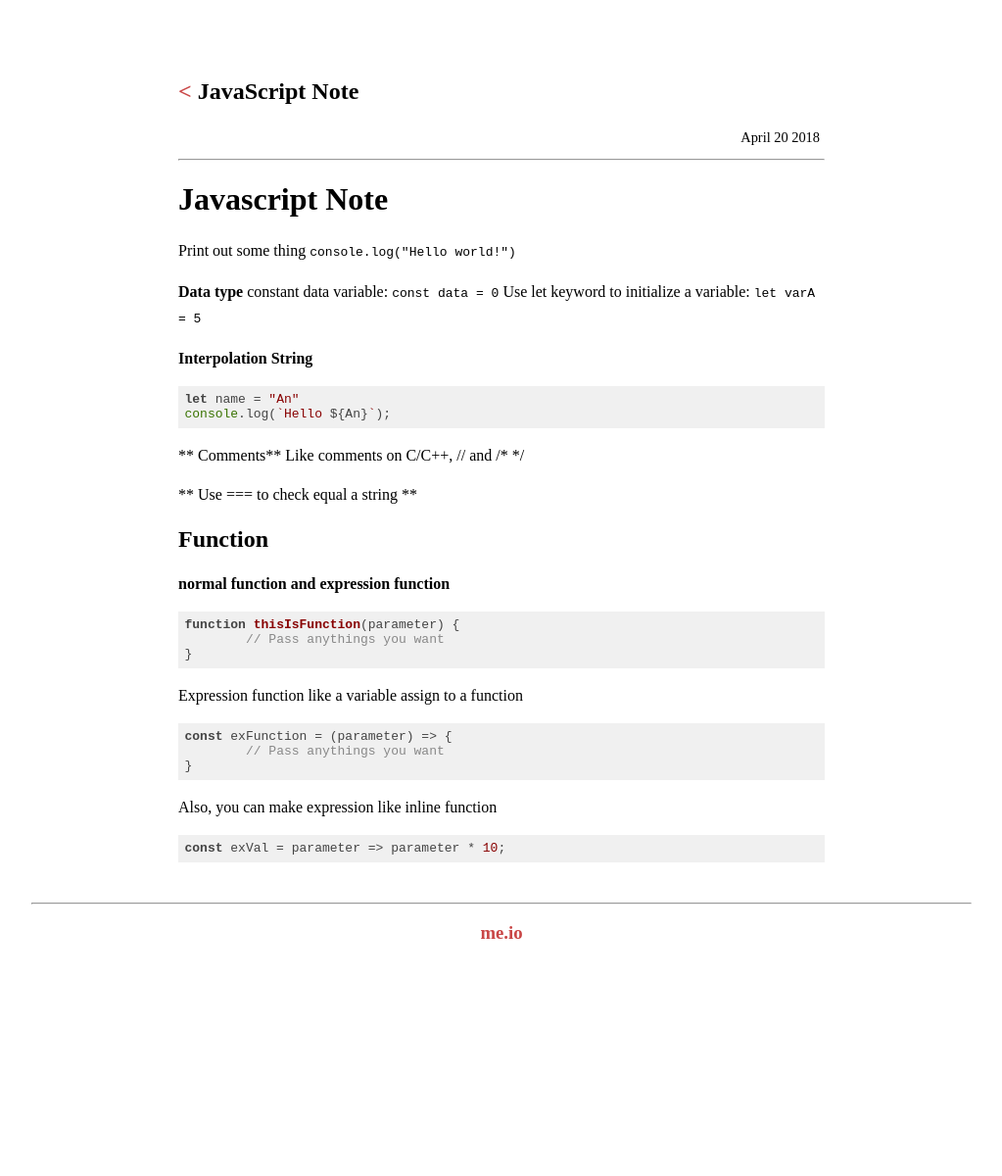
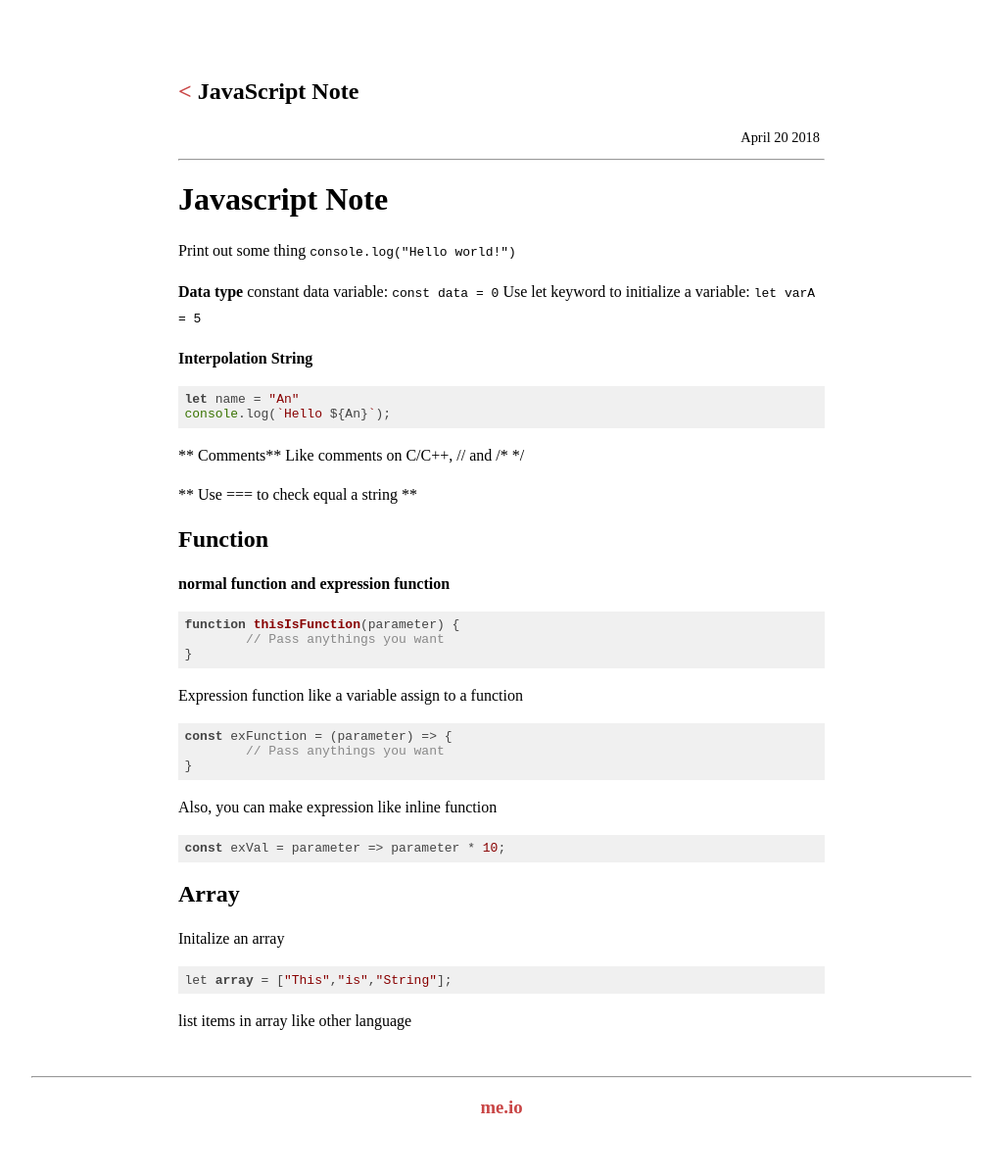
Before and after one commit to congdv/congdv.github.io, a Jekyll site: the page built from _posts/2018-04-20-javascript-note.md, in a window 1280 px wide. Shown: the whole page at 98% size, without its empty margins (128-1151 px from the left). Built offline with Jekyll 4.4.1, drawn with Linux system fonts in a browser that asks for light colours; before the commit the page ends 1022 px from its top, so only the background shows below that.

Commit message:
Update 2018-04-20-javascript-note.md

````diff
--- a/_posts/2018-04-20-javascript-note.md
+++ b/_posts/2018-04-20-javascript-note.md
@@ -45,3 +45,11 @@ Also, you can make expression like inline function
 ```
 const exVal = parameter => parameter * 10;
 ```
+
+## Array
+Initalize an array
+
+```
+let array = ["This","is","String"];
+```
+list items in array like other language
````
